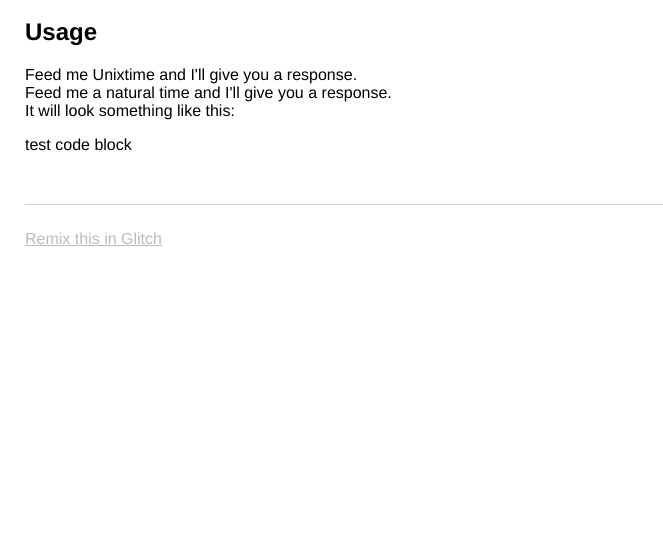
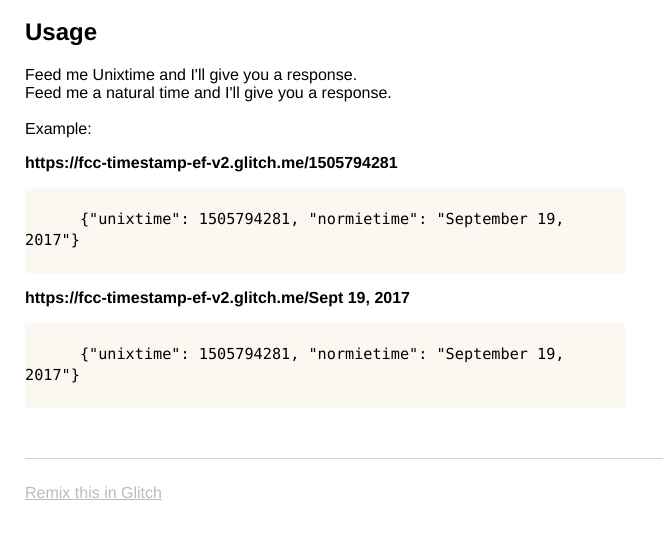
Before and after one commit to edfig/fcc-timestamp, a website: page views/index.html in a window 1280 px wide. Shown: the part 65-604 px from the top of the page, without its empty margins (0-663 px from the left). Drawn offline with nearby package versions, Linux system fonts and the light colour scheme; no server answers.

Commit message:
Checkpoint

```diff
--- a/datestuff.js
+++ b/datestuff.js
@@ -18,12 +18,8 @@
   var months = ['January', 'Febuary', 'March', 'April', 'May', 'June', 'July', 'August', 'September', 'October', 'November', 'December'];
 
   var arr = {
-    //'type': type,
-    //'length': request.params.query.length,
     'unixtime': unixtime,
-    'translated unixtime': months[mm] + " " + dd + ", " + yyyy,
-    //'normietime': normietime,//normietime.getMonth() + "--" + normietime.getDate() + "-" + normietime.getFullYear(),
-    //'module test here': moduletest
+    'normietime': months[mm] + " " + dd + ", " + yyyy,
   };
   response.end(JSON.stringify(arr));
 }
--- a/public/style.css
+++ b/public/style.css
@@ -81,7 +81,7 @@
   text-decoration: line-through;
 }
 
-code {
+.code {
     font-family: Monaco, Consolas, "Andale Mono", "DejaVu Sans Mono", monospace;
     font-size: 95%;
     line-height: 140%;
@@ -90,5 +90,4 @@
     white-space: -moz-pre-wrap;
     white-space: -o-pre-wrap;
     background: #faf8f0;
-    background-color:blue;
 }
--- a/views/index.html
+++ b/views/index.html
@@ -43,13 +43,19 @@
     </h2>
     <p>
       Feed me Unixtime and I'll give you a response.<br/>
-      Feed me a natural time and I'll give you a response.<br/>
-      It will look something like this:<br/>
+      Feed me a natural time and I'll give you a response.<br/><br/>
+      Example:<br/>
     </p>
-    <div class="code">
-      test code block
-    </div>
-
+    <span class="bold">https://fcc-timestamp-ef-v2.glitch.me/1505794281</span>
+    <p class="code">
+      {"unixtime": 1505794281, "normietime": "September 19, 2017"}
+    </p>
+    <p>
+      <span class="bold">https://fcc-timestamp-ef-v2.glitch.me/Sept 19, 2017</span>
+    </p>
+    <p class="code">
+      {"unixtime": 1505794281, "normietime": "September 19, 2017"}
+    </p>
     <footer>
       <a href="https://glitch.com">
         Remix this in Glitch
```
